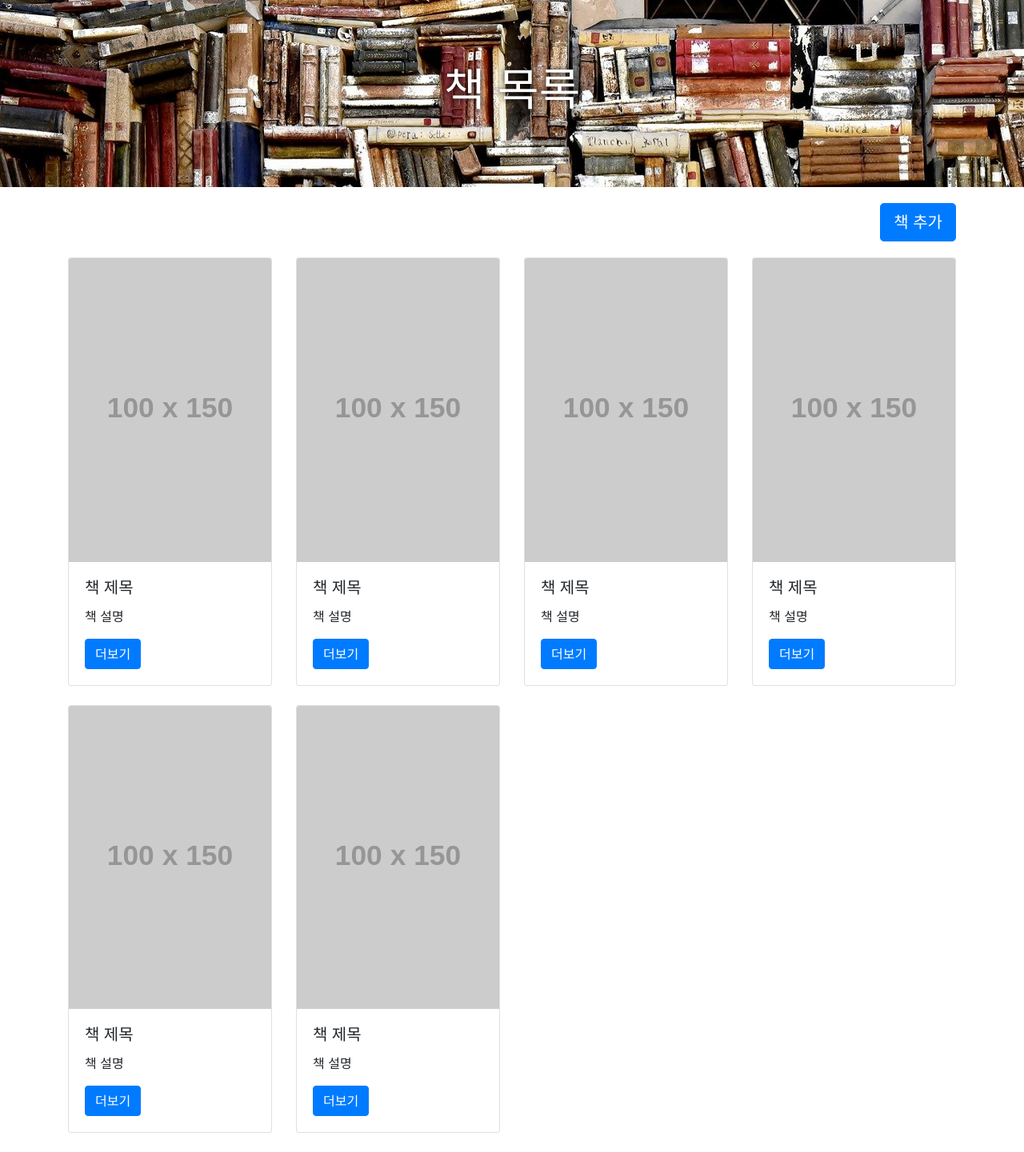
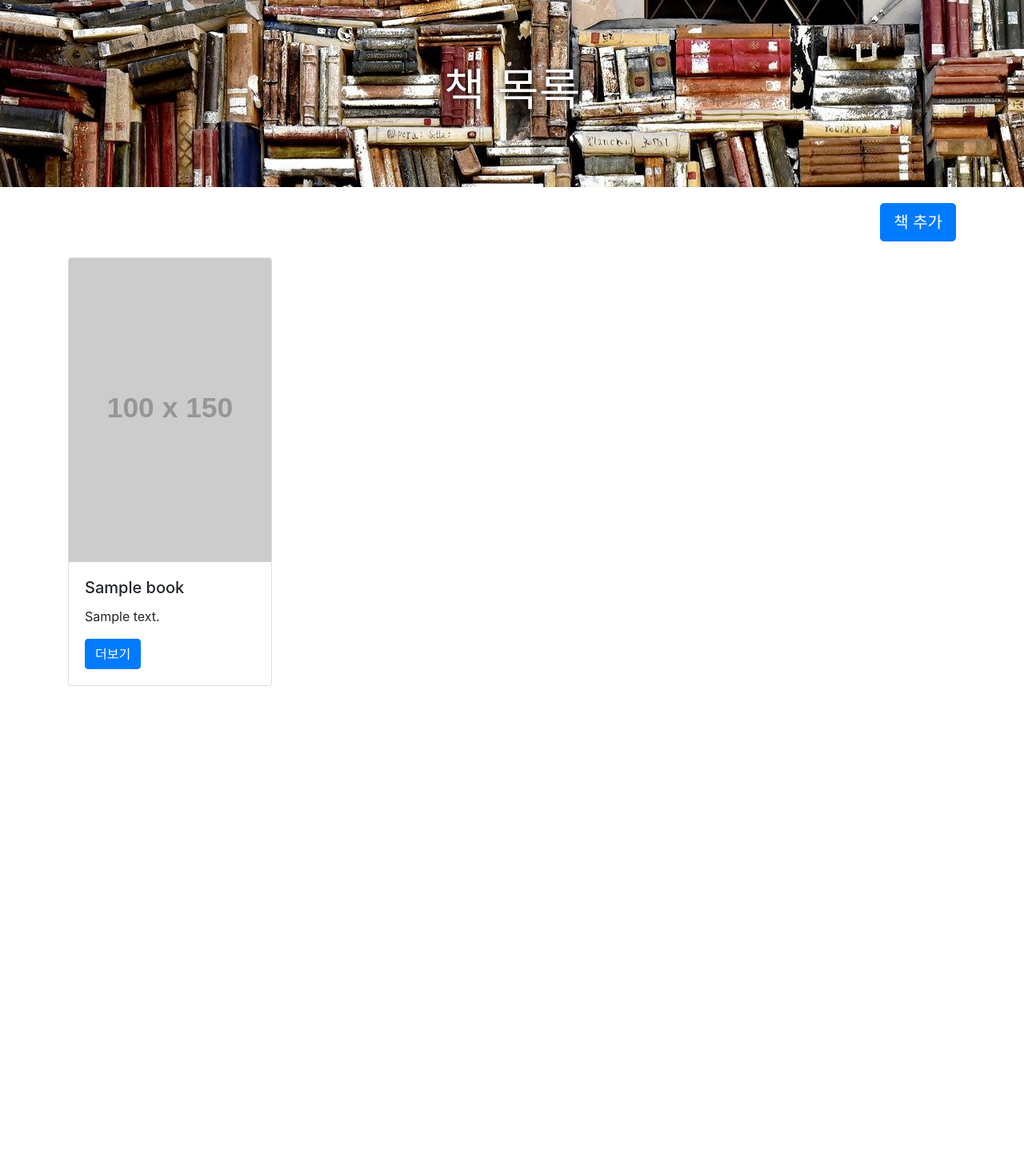
Before and after one commit to Mmuseng/ReBook, a Flask app: page / in a window 1280 px wide. Shown: the part 172-1613 px from the top of the page at 80% size. After the commit the page ends 1030 px from the top, so only its background shows below. Run offline with Flask 2, Linux system fonts and the light colour scheme; grey boxes labelled with a size stand in for pictures from a placeholder-image service; a database or web service that is not in the repository returns one stand-in record (values such as "Sample title"); some libraries are stand-ins or nearby versions.

Commit message:
북 리스트 출력 제작

```diff
--- a/app.py
+++ b/app.py
@@ -1,16 +1,19 @@
 from info import mongo_link
 from pymongo import MongoClient
 from flask import Flask, render_template, request, jsonify
+import certifi
 app = Flask(__name__)
 
-
-client = MongoClient(mongo_link)
+tlsCAFile = certifi.where()
+client = MongoClient(mongo_link, tlsCAFile=certifi.where())
 db = client.rebook
 
 
 @app.route('/')
 def home():
-    return render_template('index.html')
+    book_list = list(db.book.find({}, {'_id': False}))
+
+    return render_template('index.html', books=book_list)
 
 
 if __name__ == '__main__':
--- a/templates/index.html
+++ b/templates/index.html
@@ -69,66 +69,18 @@
     </div>
     <div class="container">
         <div class="row row-cols-1 row-cols-md-4">
+            {% for book in books %}
             <div class="col mb-4">
                 <div class="card">
                     <img src="https://via.placeholder.com/100x150.png" class="card-img-top" alt="...">
                     <div class="card-body">
-                        <h5 class="card-title">책 제목</h5>
-                        <p class="card-text">책 설명</p>
+                        <h5 class="card-title">{{book.subject}}</h5>
+                        <p class="card-text">{{book.description}}</p>
                         <a href="/book" class="btn btn-primary">더보기</a>
                     </div>
                 </div>
             </div>
-            <div class="col mb-4">
-                <div class="card">
-                    <img src="https://via.placeholder.com/100x150.png" class="card-img-top" alt="...">
-                    <div class="card-body">
-                        <h5 class="card-title">책 제목</h5>
-                        <p class="card-text">책 설명</p>
-                        <a href="/book" class="btn btn-primary">더보기</a>
-                    </div>
-                </div>
-            </div>
-            <div class="col mb-4">
-                <div class="card">
-                    <img src="https://via.placeholder.com/100x150.png" class="card-img-top" alt="...">
-                    <div class="card-body">
-                        <h5 class="card-title">책 제목</h5>
-                        <p class="card-text">책 설명</p>
-                        <a href="/book" class="btn btn-primary">더보기</a>
-                    </div>
-                </div>
-            </div>
-            <div class="col mb-4">
-                <div class="card">
-                    <img src="https://via.placeholder.com/100x150.png" class="card-img-top" alt="...">
-                    <div class="card-body">
-                        <h5 class="card-title">책 제목</h5>
-                        <p class="card-text">책 설명</p>
-                        <a href="/book" class="btn btn-primary">더보기</a>
-                    </div>
-                </div>
-            </div>
-            <div class="col mb-4">
-                <div class="card">
-                    <img src="https://via.placeholder.com/100x150.png" class="card-img-top" alt="...">
-                    <div class="card-body">
-                        <h5 class="card-title">책 제목</h5>
-                        <p class="card-text">책 설명</p>
-                        <a href="/book" class="btn btn-primary">더보기</a>
-                    </div>
-                </div>
-            </div>
-            <div class="col mb-4">
-                <div class="card">
-                    <img src="https://via.placeholder.com/100x150.png" class="card-img-top" alt="...">
-                    <div class="card-body">
-                        <h5 class="card-title">책 제목</h5>
-                        <p class="card-text">책 설명</p>
-                        <a href="/book" class="btn btn-primary">더보기</a>
-                    </div>
-                </div>
-            </div>
+            {% endfor %}
         </div>
     </div>
 </body>
```
